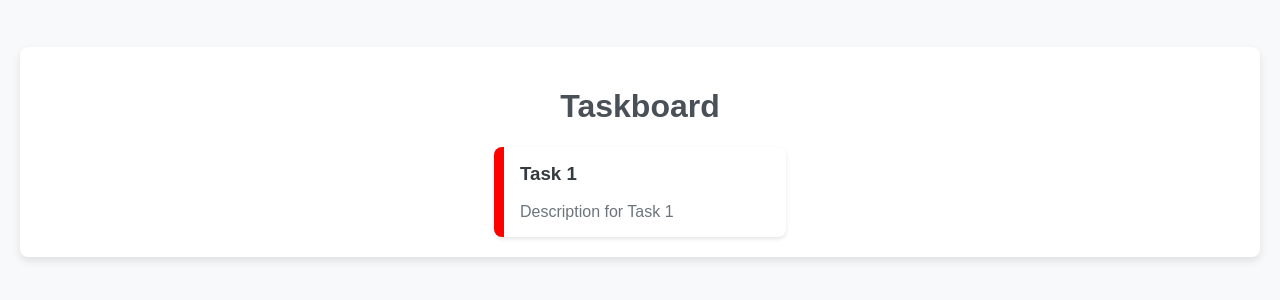
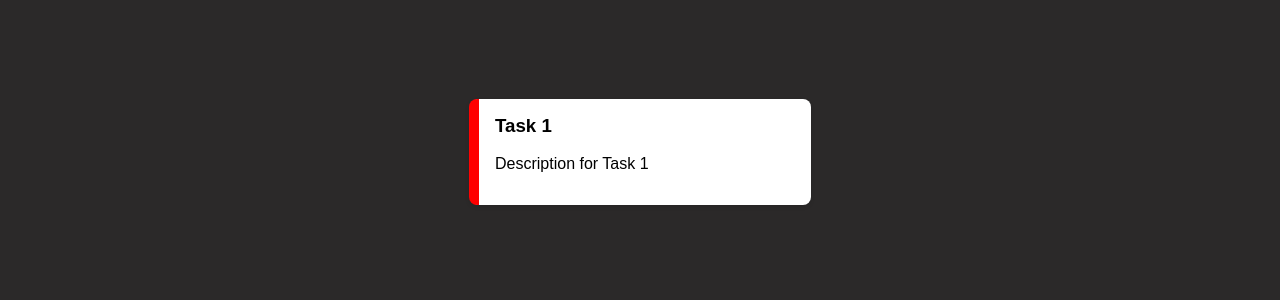
Before and after one commit to AresVRCOfficial/valkyrie-taskboard, a plain HTML site: page index.html in a window 1280 px wide. Shown: the part 248-548 px from the top of the page. Drawn offline with Linux system fonts and the light colour scheme.

Commit message:
Update index.html

```diff
--- a/index.html
+++ b/index.html
@@ -7,38 +7,20 @@
     <style>
         body {
             font-family: Arial, sans-serif;
-            background-color: #f8f9fa;
-            color: #343a40;
+            background-color: #2b2929;
             display: flex;
             justify-content: center;
             align-items: center;
             height: 100vh;
             margin: 0;
         }
-        .container {
-            max-width: 1200px;
-            width: 100%;
-            padding: 20px;
-            background-color: #ffffff;
-            box-shadow: 0 4px 8px rgba(0, 0, 0, 0.1);
-            border-radius: 8px;
-        }
-        h1 {
-            text-align: center;
-            color: #495057;
-        }
-        .task-board {
-            display: flex;
-            flex-wrap: wrap;
-            justify-content: center;
-            gap: 20px;
-        }
         .card {
             background-color: white;
             border-radius: 8px;
             box-shadow: 0 2px 4px rgba(0, 0, 0, 0.1);
+            margin: 16px;
             padding: 16px;
-            width: 250px;
+            width: 300px;
             border-left: 10px solid;
         }
         .green { border-color: green; }
@@ -48,19 +30,11 @@
         .lightblue { border-color: lightblue; }
         .card h3 {
             margin-top: 0;
-            color: #343a40;
-        }
-        .card p {
-            margin-bottom: 0;
-            color: #6c757d;
         }
     </style>
 </head>
 <body>
-    <div class="container">
-        <h1>Taskboard</h1>
-        <div class="task-board" id="taskboard"></div>
-    </div>
+    <div id="taskboard"></div>
     <script>
         fetch('tasks.json')
             .then(response => response.json())
```
